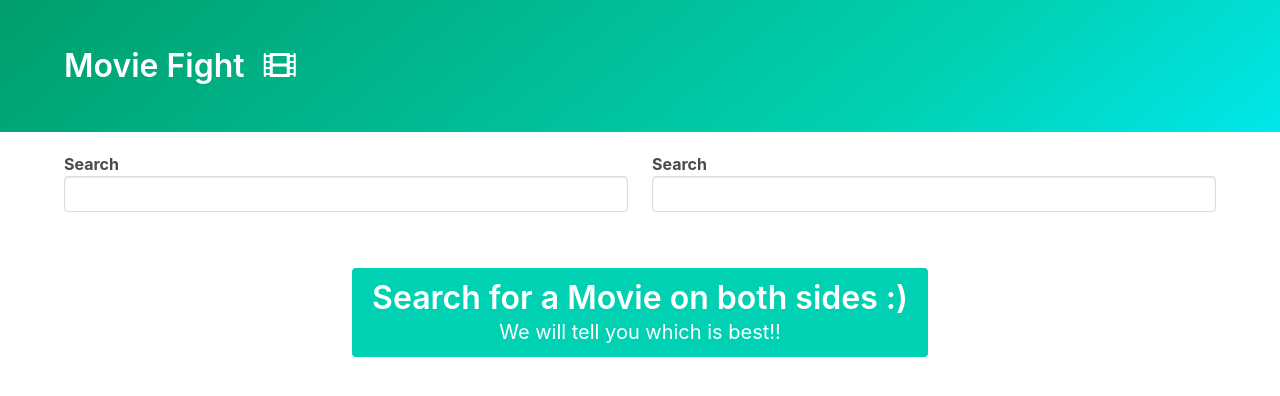
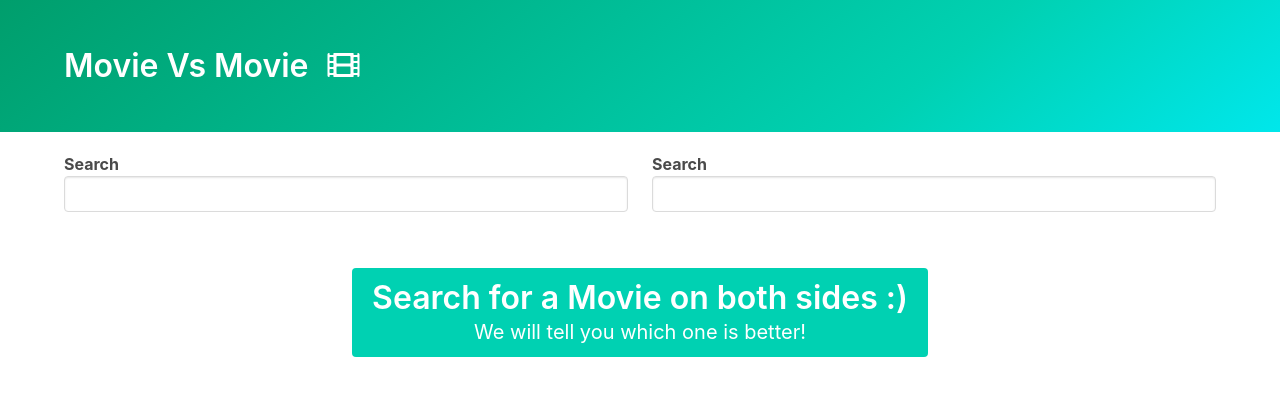
Before and after one commit to aman-saurav/movie-Vs-movie, a plain HTML site: page index.html in a window 1280 px wide. Drawn offline with nearby package versions, Linux system fonts and the light colour scheme.

Commit message:
final commit

```diff
--- a/index.html
+++ b/index.html
@@ -17,7 +17,7 @@
       <div class="hero-body">
         <div class="container">
           <h1 class="title">
-            Movie Fight
+            Movie Vs Movie
             <span class="icon">
               <i class="fas fa-film"></i>
             </span>
@@ -38,7 +38,7 @@
       </div>
       <div class=" column is-half notification is-primary tutorial">
         <h1 class="title">Search for a Movie on both sides :)</h1>
-        <p class="subtitle">We will tell you which is best!!</p>
+        <p class="subtitle">We will tell you which one is better!</p>
       </div>
       <div id ="summary"></div>
     </div>
```
